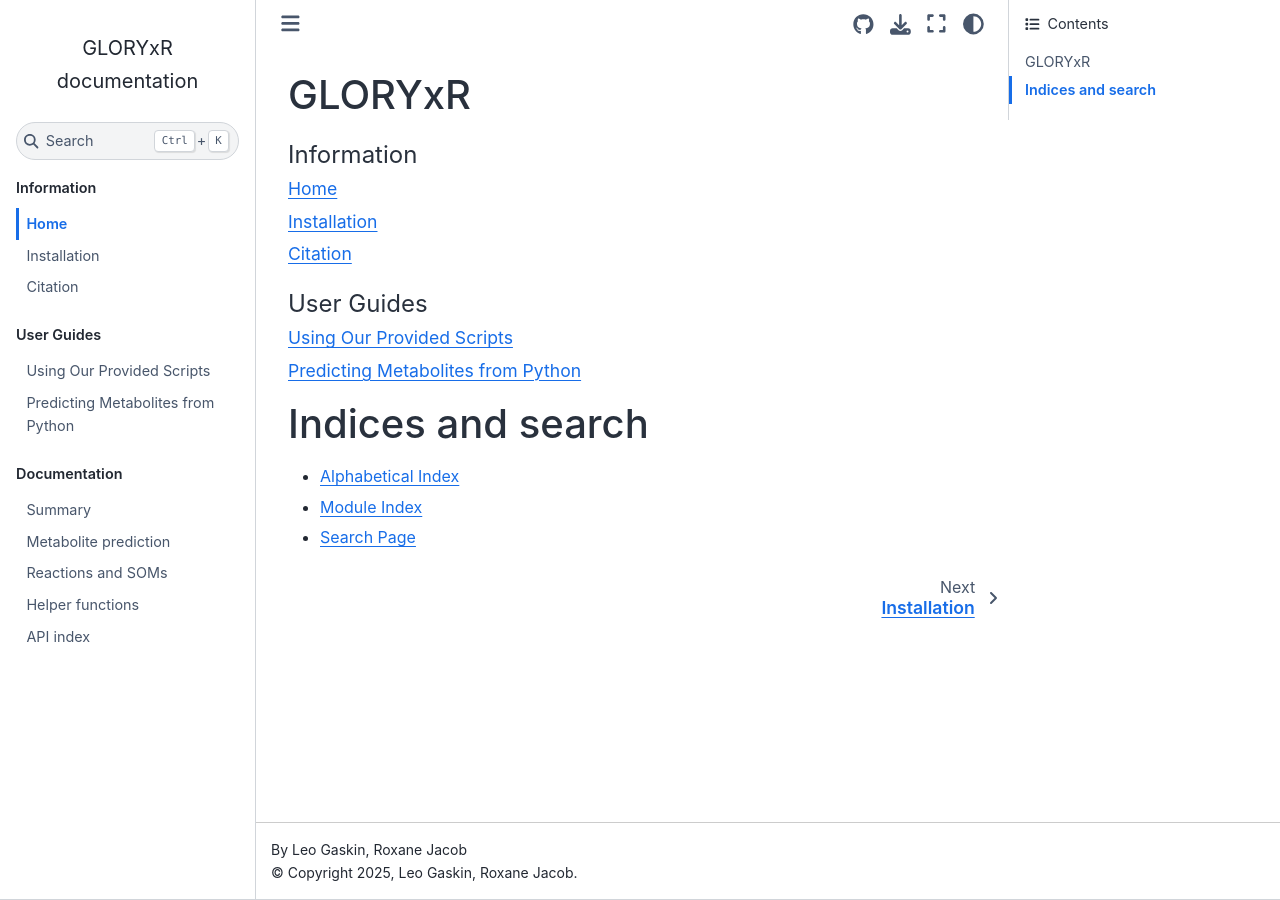
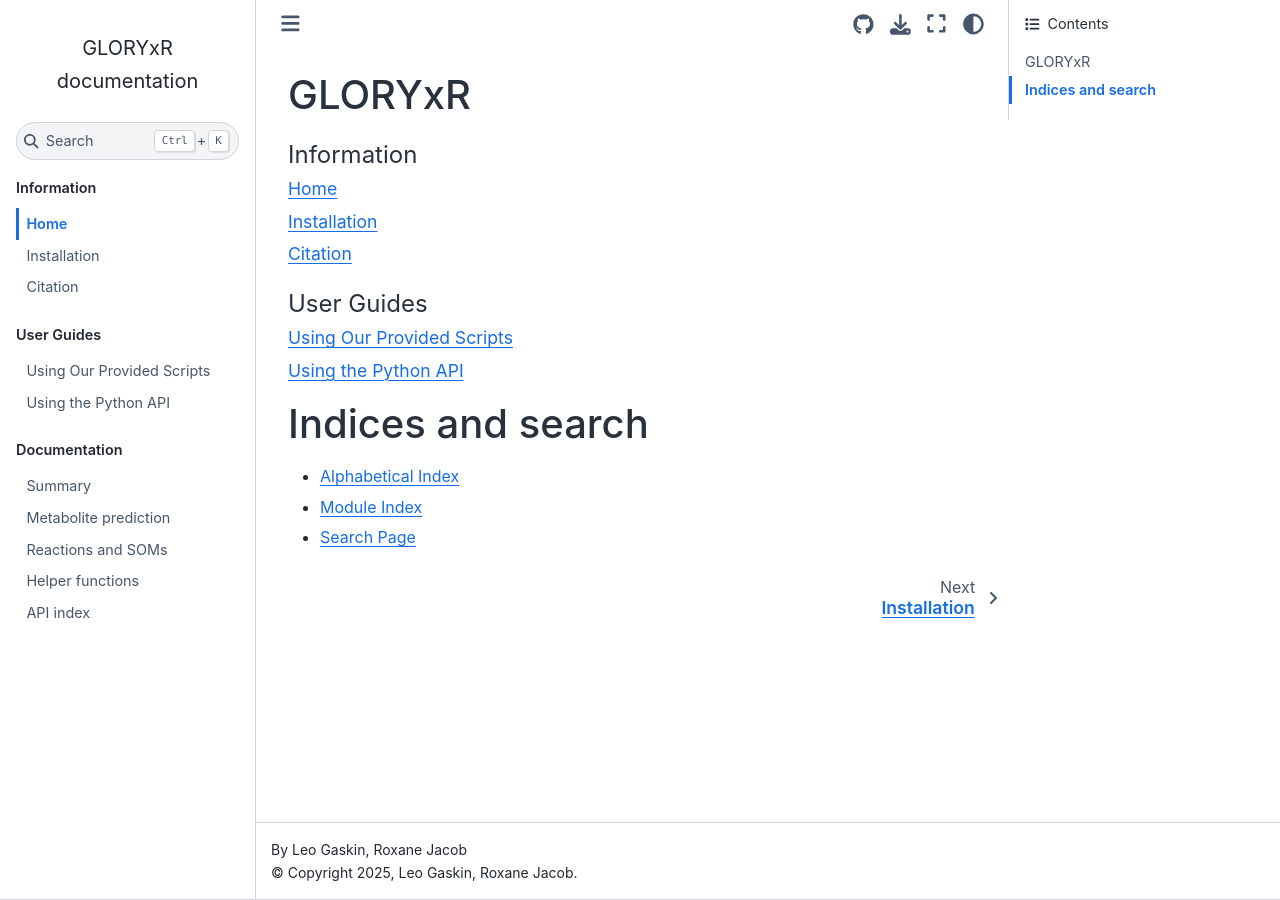
Before and after one commit to molinfo-vienna/GLORYxR, a Sphinx documentation site: the page built from docs/index.rst, in a window 1280 px wide. Built offline with Sphinx 7.4.7 and the Sphinx Book theme 1.1.4, drawn with Linux system fonts in a browser that asks for light colours.

Commit message:
Rename some documentation stubs

```diff
--- a/docs/index.rst
+++ b/docs/index.rst
@@ -14,8 +14,7 @@
    :maxdepth: 2
 
    source/tutorials/scripts
-   source/tutorials/predicting_metabolites
-.. source/tutorials/extending
+   source/tutorials/python_api
 
 .. toctree::
    :caption: Documentation
--- a/docs/source/tutorials/predicting_metabolites.rst
+++ /dev/null
@@ -1,2 +0,0 @@
-Predicting Metabolites from Python
-==================================
--- /dev/null
+++ b/docs/source/tutorials/python_api.rst
@@ -0,0 +1,2 @@
+Using the Python API
+====================
```
